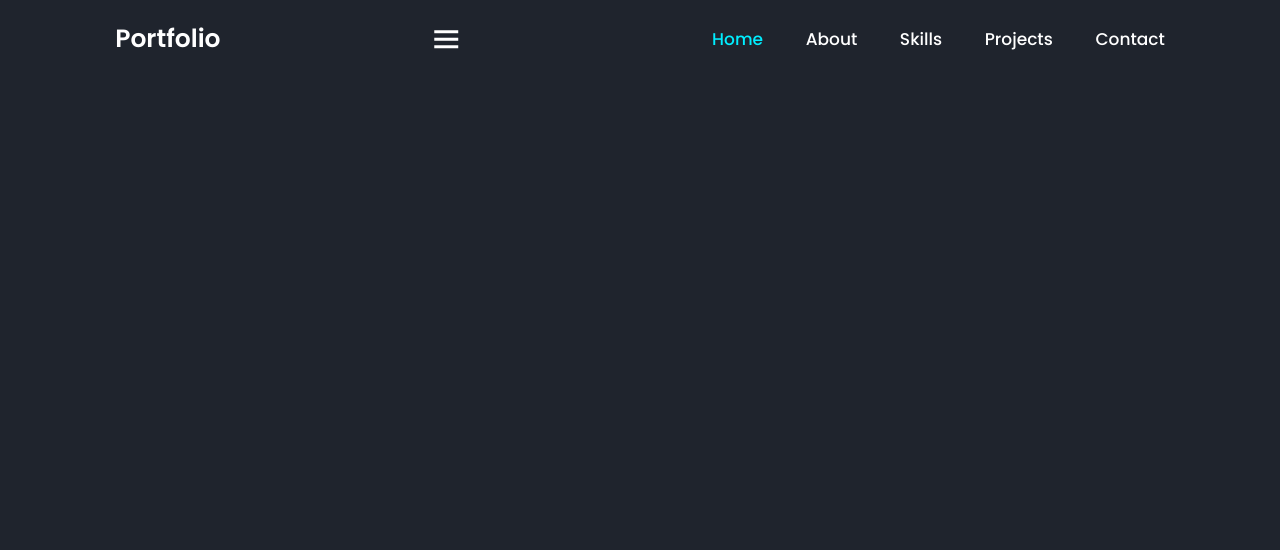
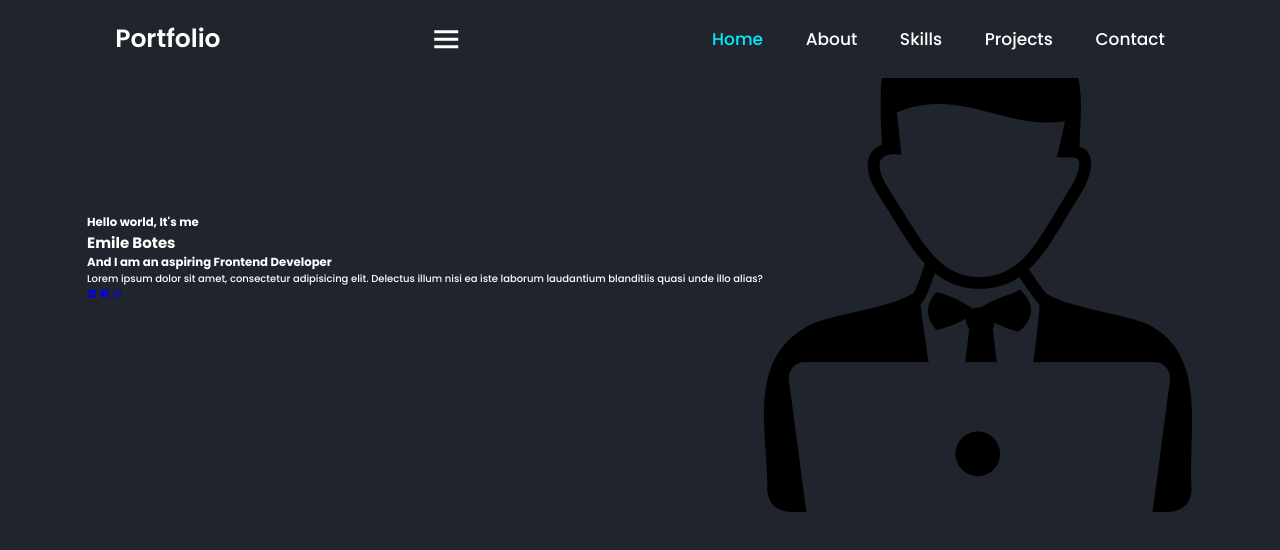
Before and after one commit to Emile0001/Portfolio, a plain HTML site: page index.html in a window 1280 px wide. Drawn offline with nearby package versions, Linux system fonts and the light colour scheme.

Commit message:
home section markup

```diff
--- a/index.html
+++ b/index.html
@@ -30,7 +30,25 @@
             <div class="home-content">
                 <h3>Hello world, It's me</h3>
                 <h1>Emile Botes</h1>
-                <h3>And I am an aspiring Frontend Developer</h3>
+                <h3>And I am an aspiring <span>Frontend Developer</span></h3>
+                <p>
+                    Lorem ipsum dolor sit amet, consectetur adipisicing elit.
+                    Delectus illum nisi ea iste laborum laudantium blanditiis
+                    quasi unde illo alias?
+                </p>
+                <div class="socal-media">
+                    <a href="#"><i class="bx bxl-linkedin-square"></i></a>
+                    <a href="#"><i class="bx bxl-facebook-square"></i></a>
+                    <a href="#"><i class="bx bxl-instagram"></i></a>
+                </div>
+            </div>
+            <div>
+                <img
+                    src="images/computer-businessman-icon.png"
+                    alt=""
+                    srcset=""
+                    height=""
+                />
             </div>
         </section>
     </body>
--- a/styles.css
+++ b/styles.css
@@ -68,3 +68,11 @@ a.active {
     font-size: 3.6rem;
     color: var(--text-color);
 }
+
+.home {
+    display: flex;
+    justify-content: center;
+    align-items: center;
+}
+.home-content {
+}
```
Also changed, not shown: images/computer-businessman-icon.png (added).
